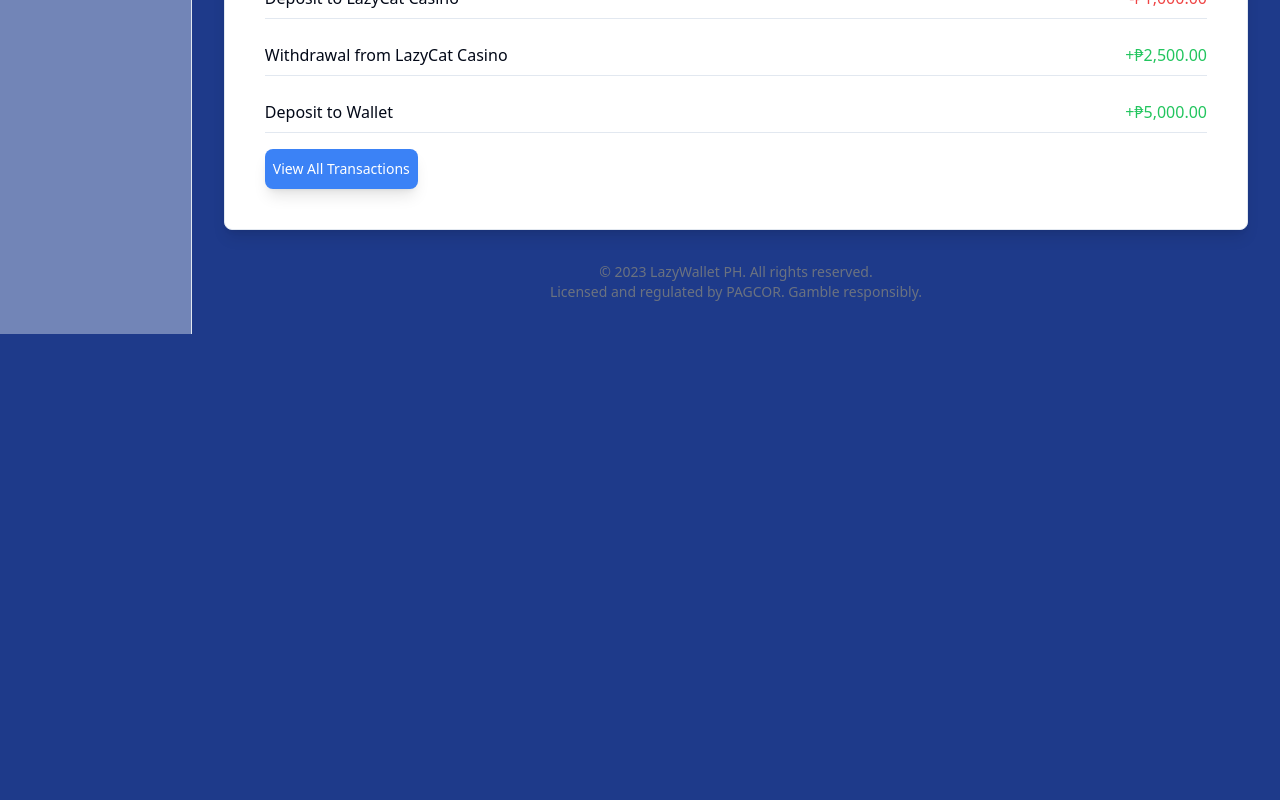
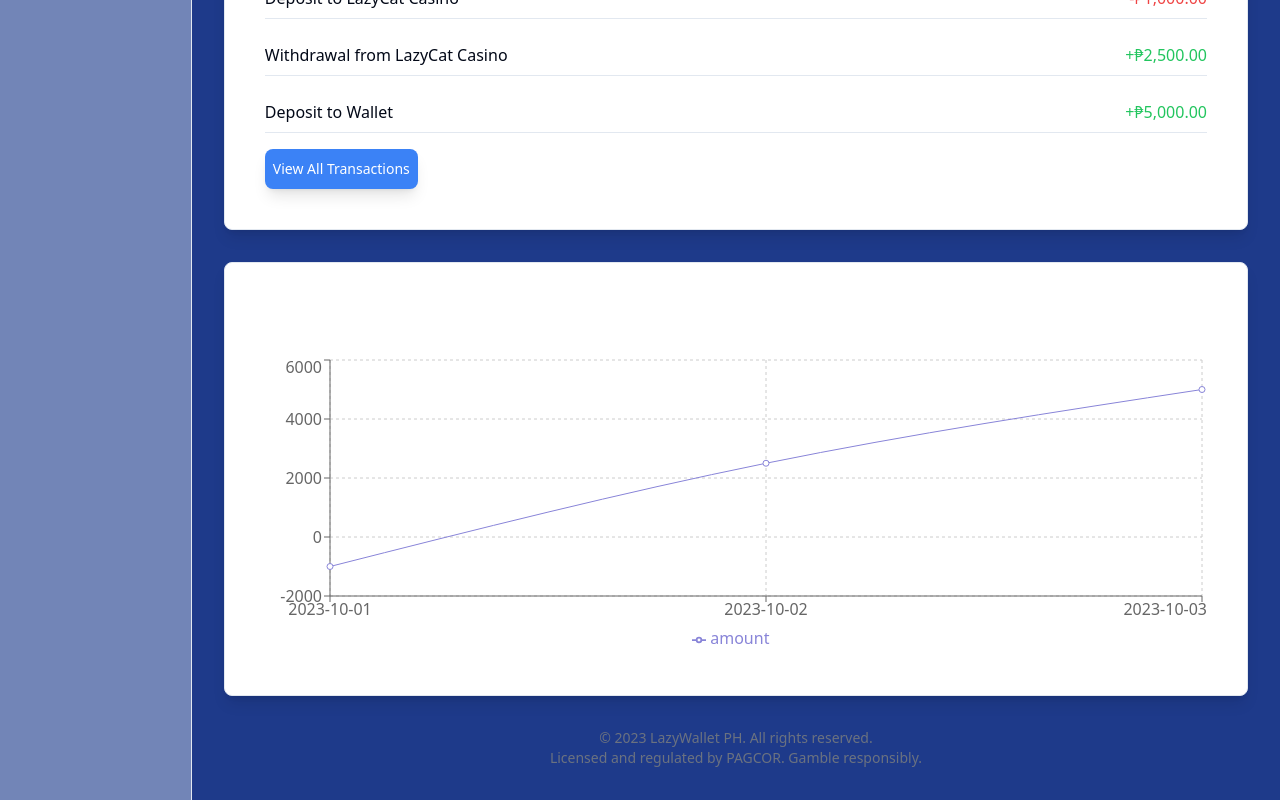
Before and after one commit to GPT-Engineer-App/webapp-creator, a React (Vite) app: page / in a window 1280 px wide. Shown: the part 485-1285 px from the top of the page. Before the commit the page ends 819 px from the top, so only its background shows below. Built offline with nearby package versions, Linux system fonts and the light colour scheme.

Commit message:
Added a line chart to the Home page to provide a visual representation of the transaction data.

```diff
--- a/src/pages/Home.jsx
+++ b/src/pages/Home.jsx
@@ -1,8 +1,29 @@
 import React from 'react';
 import { Card, CardContent, CardHeader, CardTitle } from "@/components/ui/card";
 import { Button } from "@/components/ui/button";
+import {
+  LineChart,
+  Line,
+  XAxis,
+  YAxis,
+  CartesianGrid,
+  Tooltip,
+  Legend,
+  ResponsiveContainer,
+} from 'recharts';
 
 const Home = () => {
+  const transactions = [
+    { id: 1, name: 'Deposit to LazyCat Casino', date: '2023-10-01', type: 'send', amount: -1000 },
+    { id: 2, name: 'Withdrawal from LazyCat Casino', date: '2023-10-02', type: 'receive', amount: 2500 },
+    { id: 3, name: 'Deposit to Wallet', date: '2023-10-03', type: 'receive', amount: 5000 },
+  ];
+
+  const chartData = transactions.map(transaction => ({
+    name: transaction.date,
+    amount: transaction.amount,
+  }));
+
   return (
     <div className="p-4 space-y-4">
       <header className="mb-4">
@@ -46,6 +67,25 @@ const Home = () => {
             </CardContent>
           </Card>
         </section>
+        <section className="mb-8">
+          <Card className="bg-white p-4 rounded-lg shadow-lg">
+            <CardHeader>
+              <CardTitle className="text-lg">Transaction Analytics</CardTitle>
+            </CardHeader>
+            <CardContent>
+              <ResponsiveContainer width="100%" height={300}>
+                <LineChart data={chartData}>
+                  <CartesianGrid strokeDasharray="3 3" />
+                  <XAxis dataKey="name" />
+                  <YAxis />
+                  <Tooltip />
+                  <Legend />
+                  <Line type="monotone" dataKey="amount" stroke="#8884d8" activeDot={{ r: 8 }} />
+                </LineChart>
+              </ResponsiveContainer>
+            </CardContent>
+          </Card>
+        </section>
       </main>
       <footer className="text-center text-gray-500 text-sm mt-8">
         <p>© 2023 LazyWallet PH. All rights reserved.</p>
```
